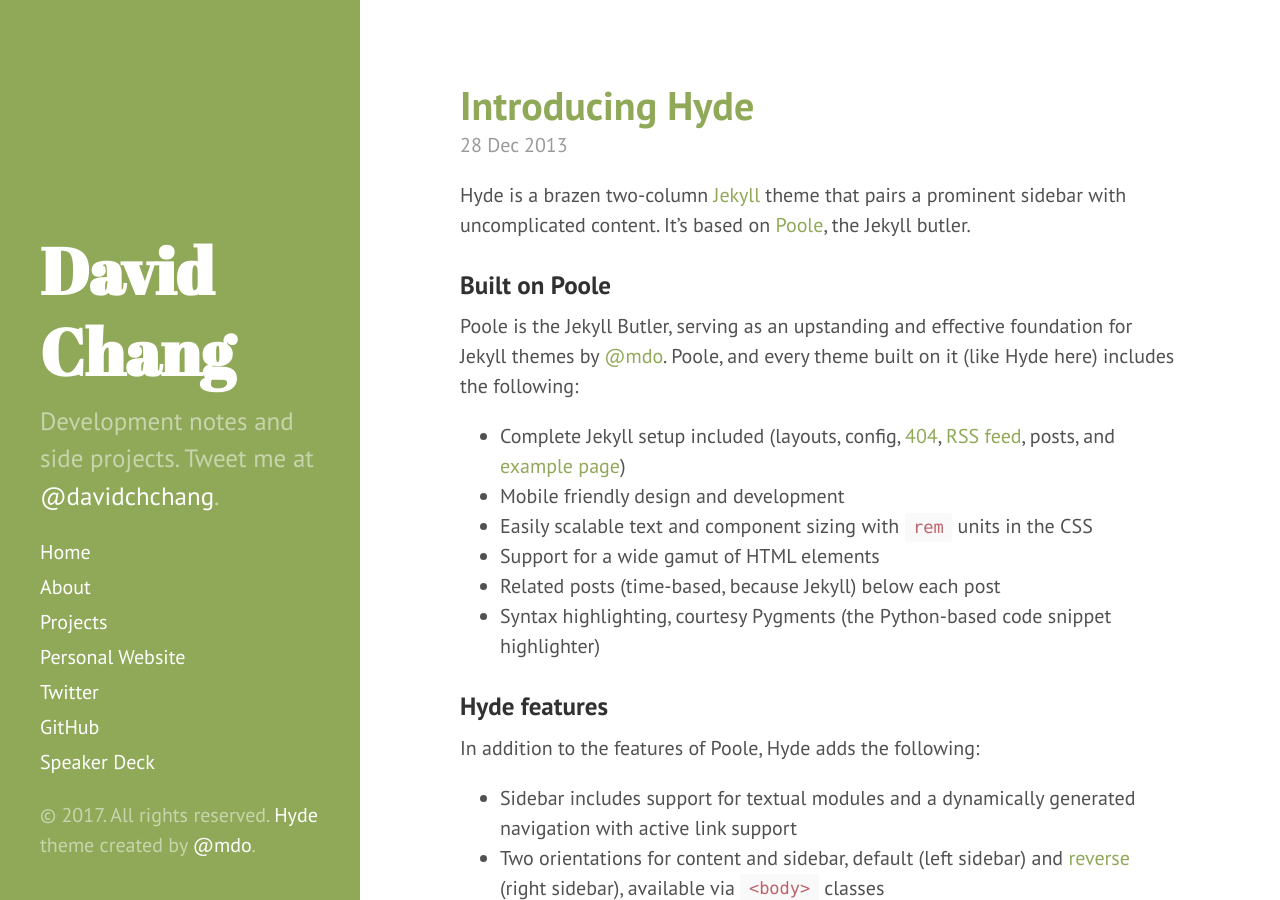
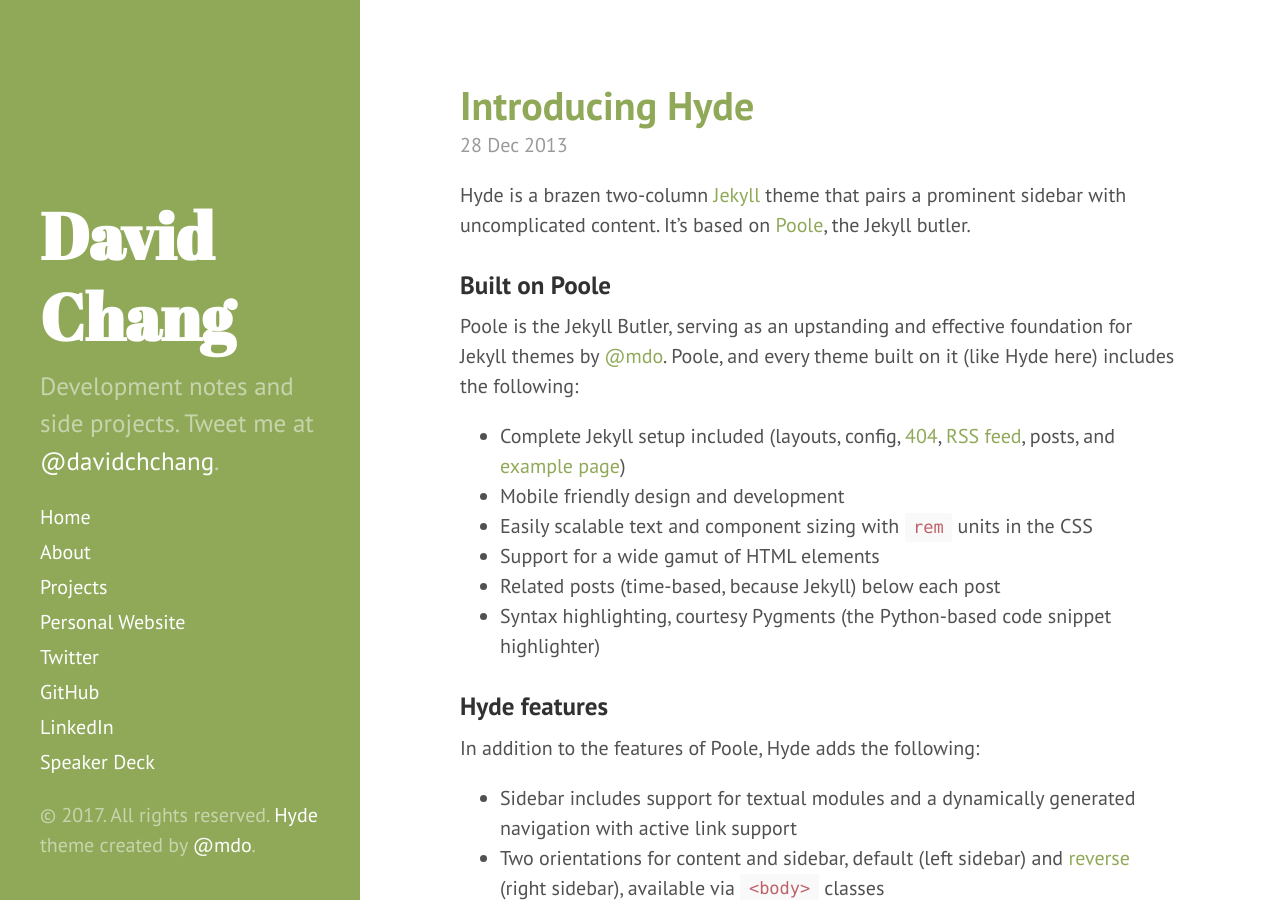
Before and after one commit to davidchchang/davidchchang.github.io, a Jekyll site: the page built from index.html, in a window 1280 px wide and 900 px high. Built offline with Jekyll 4.4.1, drawn with Linux system fonts in a browser that asks for light colours; the list of posts is cut into pages by our own code.

Commit message:
Add LinkedIn link

```diff
--- a/_includes/sidebar.html
+++ b/_includes/sidebar.html
@@ -29,6 +29,7 @@
       <a class="sidebar-nav-item" href="http://davidchchang.com">Personal Website</a>
       <a class="sidebar-nav-item" href="http://twitter.com/davidchchang">Twitter</a>
       <a class="sidebar-nav-item" href="{{ site.github.repo }}">GitHub</a>
+      <a class="sidebar-nav-item" href="https://www.linkedin.com/in/davidchchang">LinkedIn</a>
       <a class="sidebar-nav-item" href="https://speakerdeck.com/davidchchang">Speaker Deck</a>
     </nav>
 
```
